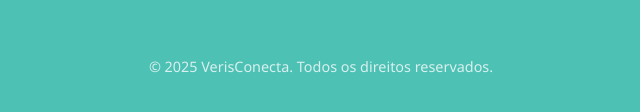
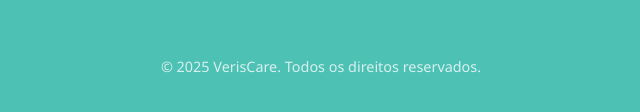
Before and after one commit to verissimoadev/code-pix-1, a plain HTML site: page planos.html in a window 1280 px wide. Shown: the part 644-756 px from the top of the page, 319-959 px from the left. Drawn offline with Linux system fonts and the light colour scheme.

Commit message:
Update planos.html

```diff
--- a/planos.html
+++ b/planos.html
@@ -115,7 +115,7 @@
   <a href="index.html" class="cta">Voltar</a>
 
   <footer>
-    &copy; 2025 VerisConecta. Todos os direitos reservados.
+    &copy; 2025 VerisCare. Todos os direitos reservados.
   </footer>
 </body>
 </html>
```
